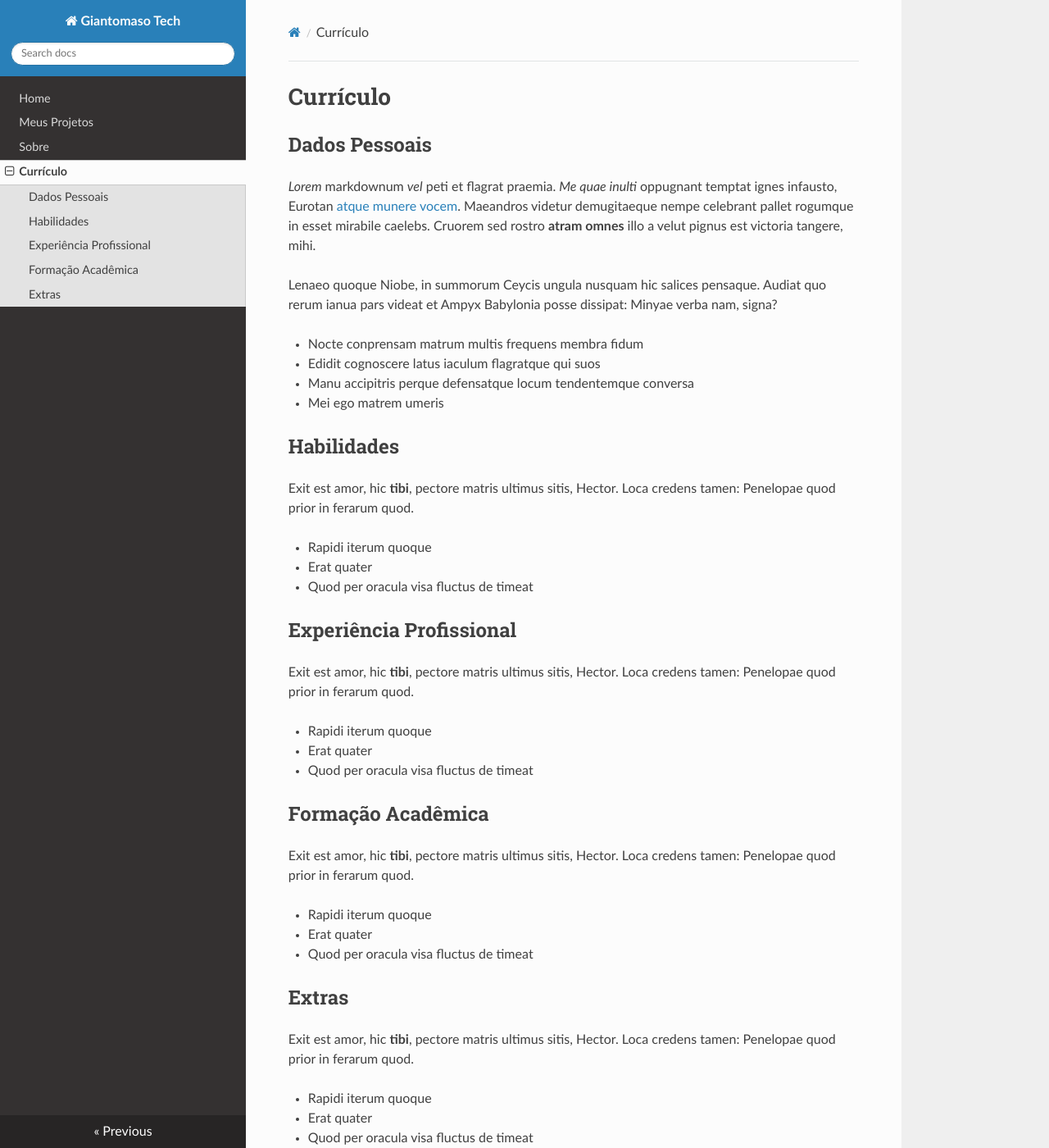
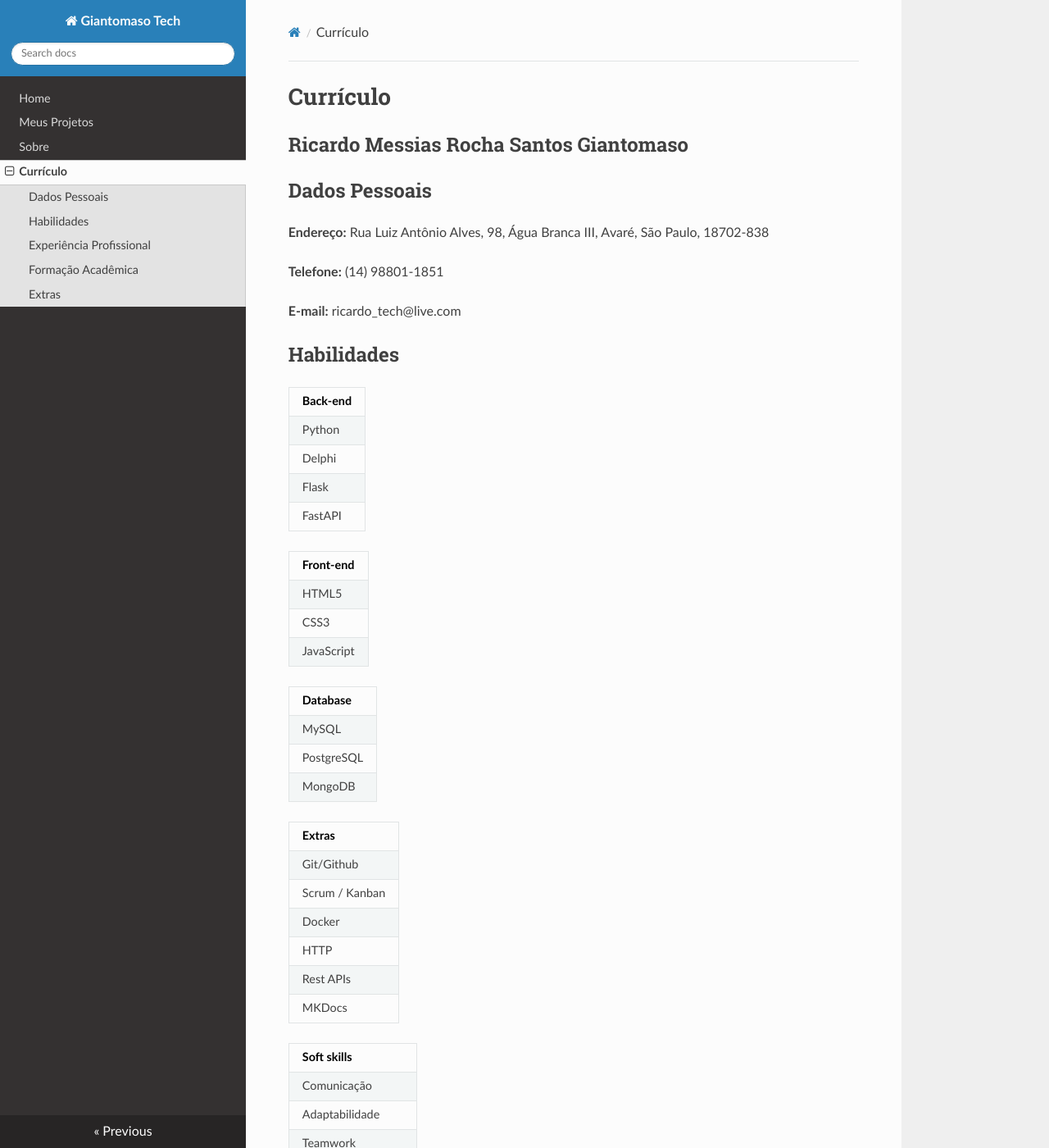
Before and after one commit to ricgiantomaso/Giantomaso_Tech, an MkDocs documentation site: the page built from docs/resume.md, in a window 1280 px wide and 1400 px high. Shown: the whole window at 82% size. Built offline with MkDocs 1.6.1, drawn with Linux system fonts in a browser that asks for light colours; nearby versions of some CDN libraries; some of the changed text lies outside the part shown.

Commit message:
ADD: Resume and About pages contents Include Resume and About pages contents and format texts.

```diff
--- a/docs/resume.md
+++ b/docs/resume.md
@@ -1,55 +1,99 @@
 # Currículo
+
+<h2> Ricardo Messias Rocha Santos Giantomaso </h2>
+
+
+
 
 ## Dados Pessoais
 
-*Lorem* markdownum *vel* peti et flagrat praemia. *Me quae inulti* oppugnant
-temptat ignes infausto, Eurotan [atque munere
-vocem](http://speravit.io/amphrisiaelin.php). Maeandros videtur demugitaeque
-nempe celebrant pallet rogumque in esset mirabile caelebs. Cruorem sed rostro
-**atram omnes** illo a velut pignus est victoria tangere, mihi.
+**Endereço:** Rua Luiz Antônio Alves, 98, Água Branca III, Avaré, São Paulo, 18702-838
 
-Lenaeo quoque Niobe, in summorum Ceycis ungula nusquam hic salices pensaque.
-Audiat quo rerum ianua pars videat et Ampyx Babylonia posse dissipat: Minyae
-verba nam, signa?
+**Telefone:** (14) 98801-1851
 
-- Nocte conprensam matrum multis frequens membra fidum
-- Edidit cognoscere latus iaculum flagratque qui suos
-- Manu accipitris perque defensatque locum tendentemque conversa
-- Mei ego matrem umeris
+**E-mail:** ricardo_tech@live.com
+
+
 
 ## Habilidades
 
-Exit est amor, hic **tibi**, pectore matris ultimus sitis, Hector. Loca credens
-tamen: Penelopae quod prior in ferarum quod.
+| Back-end |
+|--------|
+|Python|
+| Delphi |
+| Flask |
+| FastAPI|
 
-- Rapidi iterum quoque
-- Erat quater
-- Quod per oracula visa fluctus de timeat
+| Front-end |
+|--------|
+|HTML5|
+| CSS3 |
+| JavaScript |
 
+| Database |
+|--------|
+|MySQL|
+| PostgreSQL |
+| MongoDB |
+
+| Extras |
+|--------|
+|Git/Github|
+| Scrum / Kanban |
+| Docker |
+| HTTP |
+| Rest APIs |
+| MKDocs |
+
+| Soft skills |
+|--------|
+|Comunicação|
+| Adaptabilidade |
+| Teamwork |
+| Criatividade |
+| Empatia |
+| Pensamento Crítico |
 
 ## Experiência Profissional
 
-Exit est amor, hic **tibi**, pectore matris ultimus sitis, Hector. Loca credens
-tamen: Penelopae quod prior in ferarum quod.
+**Analista de Sistemas**
 
-- Rapidi iterum quoque
-- Erat quater
-- Quod per oracula visa fluctus de timeat
+- Empírica Investimentos Gestão de Recursos LTDA.
+- Novembro de 2022 - Abril de 2023
+- Atribuições: Atendimentos de chamados aos clientes internos, elaboração de queries, procedures e
+functions em SQL, geração de relatórios com VBA, codificação de ETLs com Python utlizando metodologias ágeis.
+
+**Auxiliar Administrativo**
+
+- Prefeitura Municipal da Estância Turística de Avaré
+- Agosto de 2014 - Novembro de 2022
+- Atribuições: Organização de arquivos, agendamentos, contatos telefônicos, serviços administrativos
+em geral.
+
+**Técnico em Informática**
+
+- Tecnotex Alarm Control LTDA.
+- Janeiro de 2014 - Jullho de 2014
+- Atribuições: Manutenção de hardware, configuração de servidores de CFTV, acesso remoto e montagem
+de servidores.
+
+**Instrutor de Tecnologia da Informação**
+
+- Sindicato dos Trabalhadores Metalúrgicos do Vale do Paranapanema
+- Março de 2012 - Fevereiro de 2013
+- Atribuições: Ministração de aulas, administração de hardware, digitação de documentos e serviços
+administrativos em geral.
+
 
 ## Formação Acadêmica
 
-Exit est amor, hic **tibi**, pectore matris ultimus sitis, Hector. Loca credens
-tamen: Penelopae quod prior in ferarum quod.
+- **Licenciatura em Sistemas e Tecnologia da Informação.** Faculdade de Tecnologia de Ourinhos.
+Concluído em 2012.
 
-- Rapidi iterum quoque
-- Erat quater
-- Quod per oracula visa fluctus de timeat
+- **Técnico em Informática.** Escola Técnica Estadual de Avaré.
+Concluído em 2009.
 
 ## Extras
 
-Exit est amor, hic **tibi**, pectore matris ultimus sitis, Hector. Loca credens
-tamen: Penelopae quod prior in ferarum quod.
-
-- Rapidi iterum quoque
-- Erat quater
-- Quod per oracula visa fluctus de timeat
+- Carteira Nacional de Habilitação - Categoria AB
+- Inglês: Leitura avançada | Escrita Intermediária | Conversação Intermediária
```
Also changed, not shown: docs/about.md (+18 -15 lines), docs/index.md (+9 -7 lines), docs/assets/myphoto.jpg (added).
